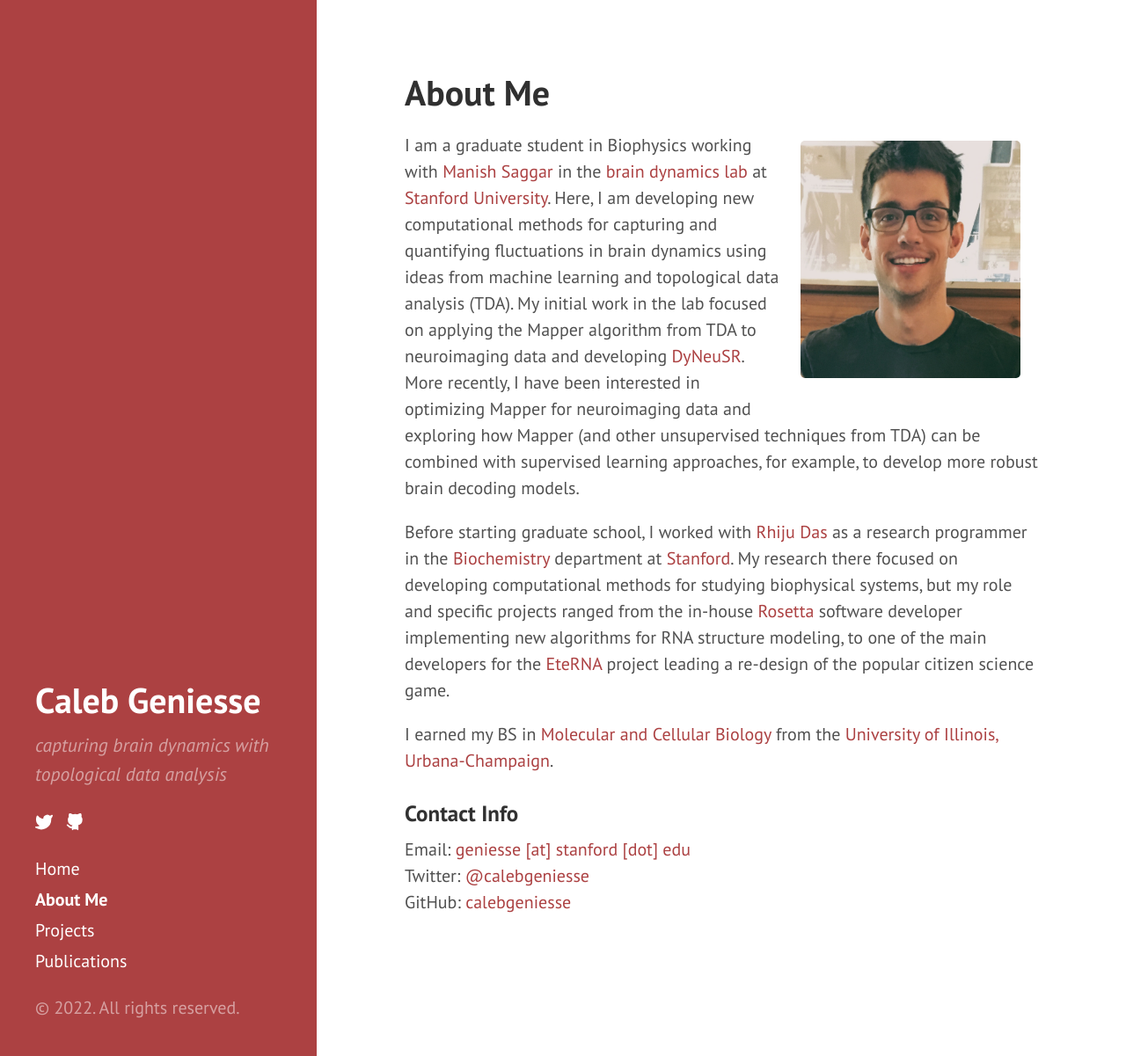
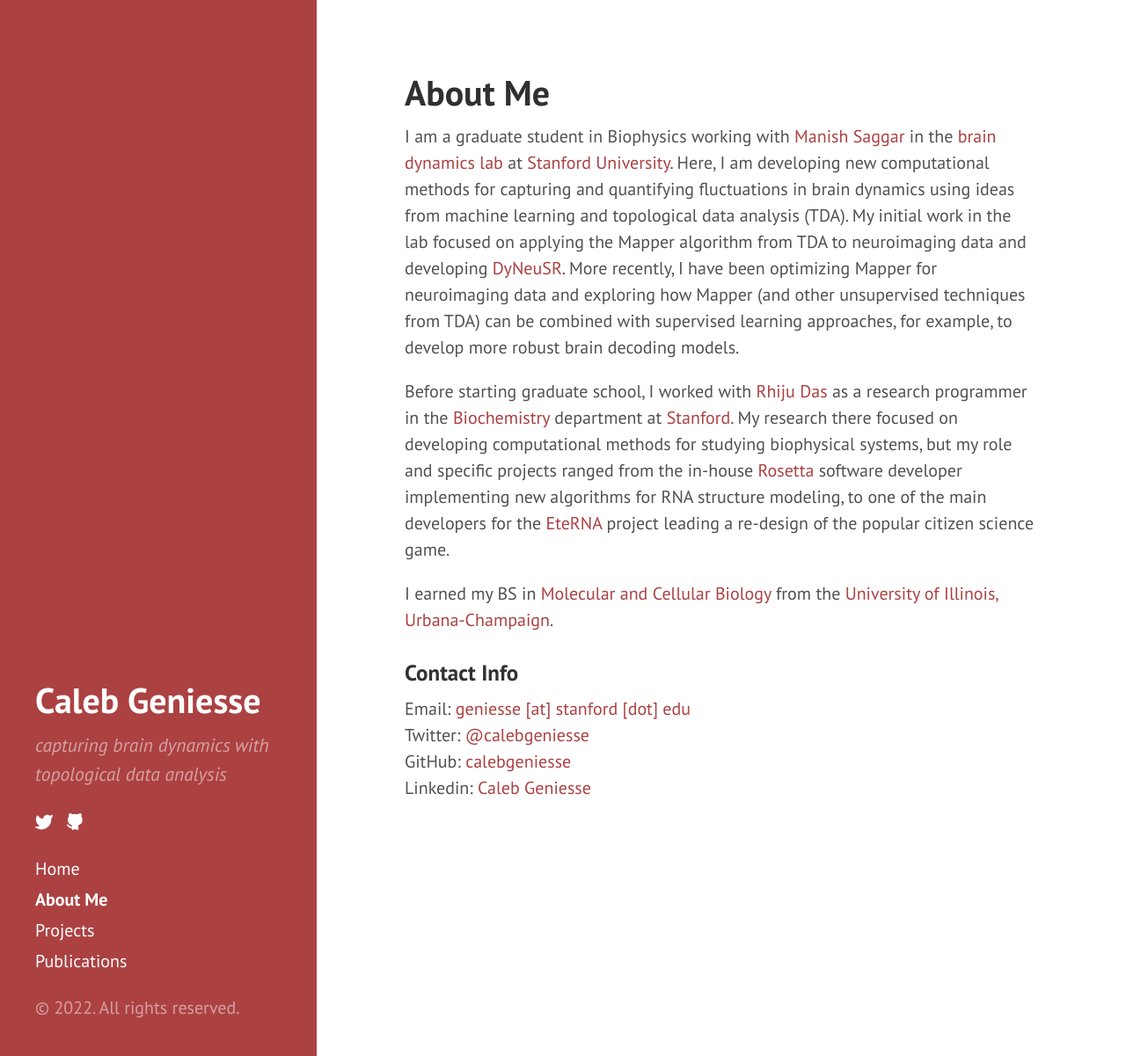
Before and after one commit to calebgeniesse/calebgeniesse.github.io, a Jekyll site: the page built from about-me.md, in a window 1280 px wide and 1201 px high. Shown: the whole window at 88% size. Built offline with Jekyll 4.4.1, drawn with Linux system fonts in a browser that asks for light colours.

Commit message:
Update about-me.md

```diff
--- a/about-me.md
+++ b/about-me.md
@@ -3,18 +3,11 @@ layout: page
 title: About Me
 ---
 
-<p>
-	<img src="{{ site.baseurl }}/public/images/me.jpg?s=250" style="max-width:250px; margin: 1em; float: right">
-</p>
-
-
-I am a graduate student in Biophysics working with [Manish Saggar](https://web.stanford.edu/~saggar/newsite/index.html) in the [brain dynamics lab](http://web.stanford.edu/group/bdl/) at [Stanford University](https://www.stanford.edu/). Here, I am developing new computational methods for capturing and quantifying fluctuations in brain dynamics using ideas from machine learning and topological data analysis (TDA). My initial work in the lab focused on applying the Mapper algorithm from TDA to neuroimaging data and developing [DyNeuSR](https://braindynamicslab.github.io/dyneusr). More recently, I have been interested in optimizing Mapper for neuroimaging data and exploring how Mapper (and other unsupervised techniques from TDA) can be combined with supervised learning approaches, for example, to develop more robust brain decoding models.
+I am a graduate student in Biophysics working with [Manish Saggar](https://web.stanford.edu/~saggar/newsite/index.html) in the [brain dynamics lab](http://web.stanford.edu/group/bdl/) at [Stanford University](https://www.stanford.edu/). Here, I am developing new computational methods for capturing and quantifying fluctuations in brain dynamics using ideas from machine learning and topological data analysis (TDA). My initial work in the lab focused on applying the Mapper algorithm from TDA to neuroimaging data and developing [DyNeuSR](https://braindynamicslab.github.io/dyneusr). More recently, I have been optimizing Mapper for neuroimaging data and exploring how Mapper (and other unsupervised techniques from TDA) can be combined with supervised learning approaches, for example, to develop more robust brain decoding models.
 
 Before starting graduate school, I worked with [Rhiju Das](https://daslab.stanford.edu/) as a research programmer in the [Biochemistry](https://biochemistry.stanford.edu/) department at [Stanford](https://www.stanford.edu/). My research there focused on developing computational methods for studying biophysical systems, but my role and specific projects ranged from the in-house [Rosetta](https://www.rosettacommons.org/) software developer implementing new algorithms for RNA structure modeling, to one of the main developers for the [EteRNA](https://eternagame.org) project leading a re-design of the popular citizen science game.
 
 I earned my BS in [Molecular and Cellular Biology](https://mcb.illinois.edu/) from the [University of Illinois, Urbana-Champaign](https://illinois.edu).
-
-
 
 ### Contact Info
 
@@ -23,3 +16,5 @@ Email: [geniesse \[at\] stanford \[dot\] edu]()
 Twitter: [@calebgeniesse](https://twitter.com/calebgeniesse)
 <br>
 GitHub: [calebgeniesse](https://github.com/calebgeniesse)
+<br>
+Linkedin: [Caleb Geniesse](https://www.linkedin.com/in/calebgeniesse)
```
